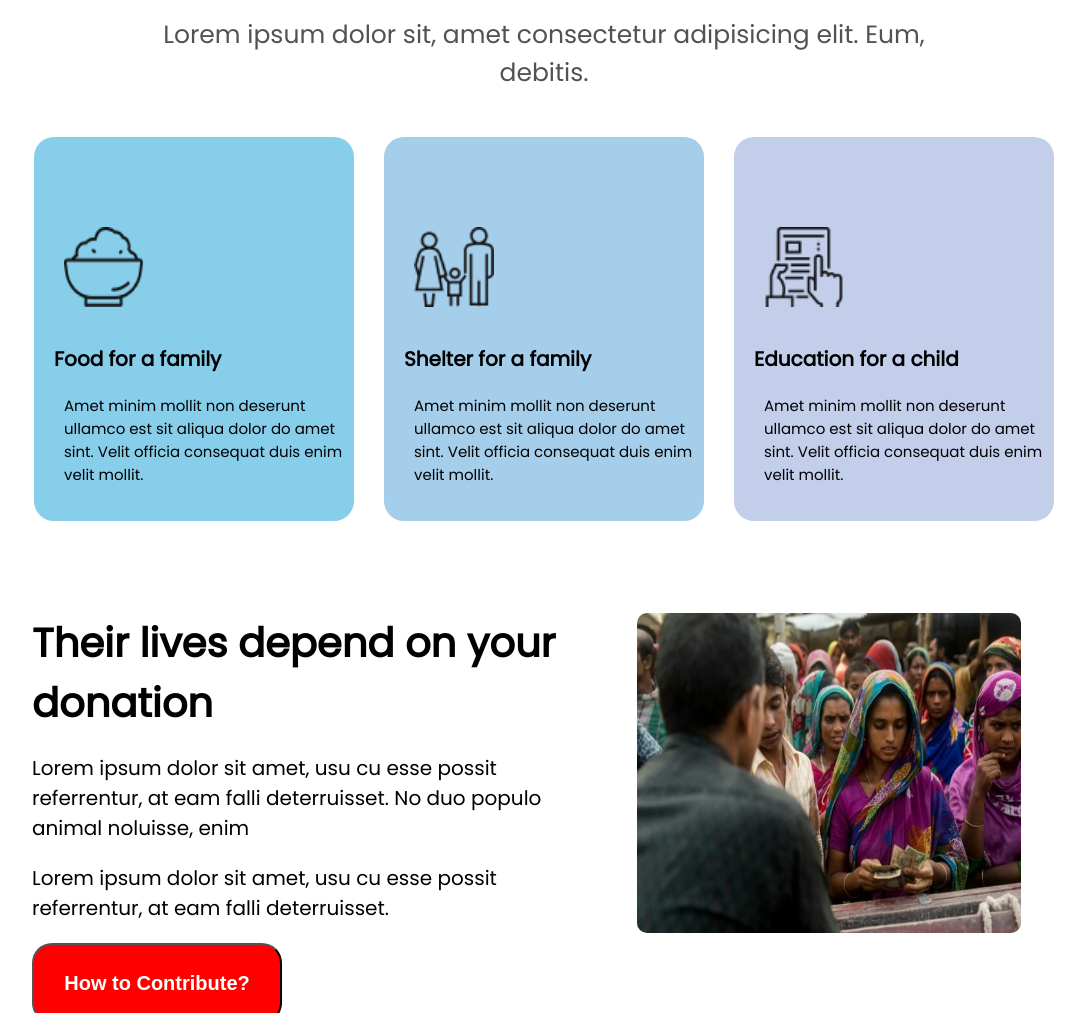
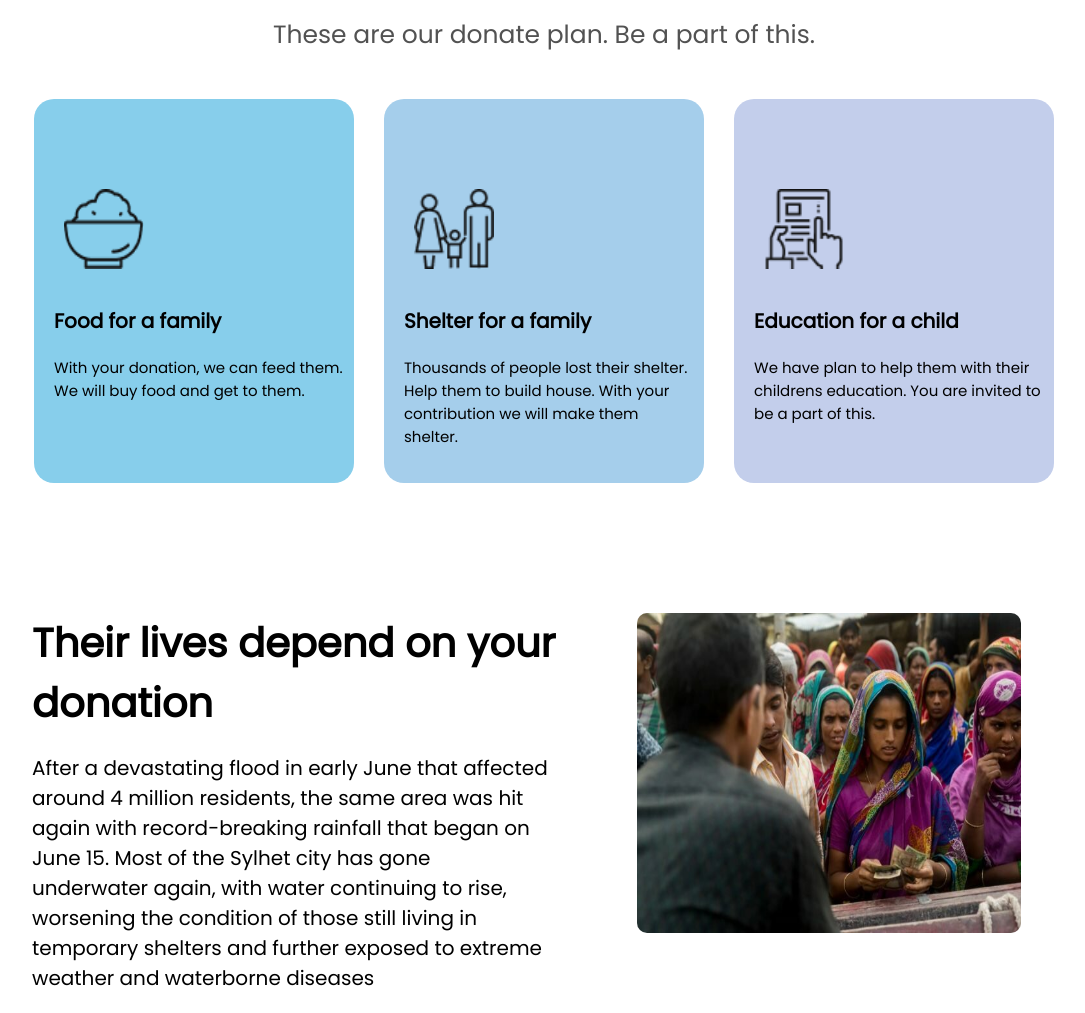
Before and after one commit to mahmudpias/ass1-donate, a plain HTML site: page index.html in a window 1280 px wide. Shown: the part 1787-2800 px from the top of the page, without its empty margins (96-1181 px from the left). Drawn offline with Linux system fonts and the light colour scheme.

Commit message:
all done

```diff
--- a/index.html
+++ b/index.html
@@ -15,12 +15,12 @@
 <body>
     <div class="first full">
         <h1>Let's Help Those Who Are More In Need</h1>
-        <p class="medtext">Lorem ipsum dolor sit, amet consectetur adipisicing elit. Eum, debitis.</p>
+        <p class="medtext">Your little help can feed them.</p>
         <button class="donatebtn">Donate Now</button>
     </div>
     <div class="sec full" vv>
         <h1 class="heading">Donate Today</h1>
-        <p class="medtext">Lorem ipsum dolor sit, amet consectetur adipisicing elit. Eum, debitis.</p>
+        <p class="medtext">Donate whatever you can.</p>
         <div class="tkcards">
             <p>100tk</p>
             <p class="selected">200tk</p>
@@ -33,41 +33,35 @@
     </div>
     <div class="thi full">
         <h1 class="heading">Our Donate Plan</h1>
-        <p class="medtext">Lorem ipsum dolor sit, amet consectetur adipisicing elit. Eum, debitis.</p>
+        <p class="medtext">These are our donate plan. Be a part of this.</p>
         <div class="donatecards">
             <div class="dcard1">
                 <img src="food.png" alt="">
                 <h1 class="cardh1">Food for a family</h1>
-                <p>Amet minim mollit non deserunt
-                    ullamco est sit aliqua dolor do amet
-                    sint. Velit officia consequat duis enim
-                    velit mollit.</p>
+                <p>With your donation, we can feed them. We will buy food and get to them.</p>
             </div>
             <div class="dcard2">
                 <img src="shelter.png" alt="">
                 <h1 class="cardh1">Shelter for a family</h1>
-                <p>Amet minim mollit non deserunt
-                    ullamco est sit aliqua dolor do amet
-                    sint. Velit officia consequat duis enim
-                    velit mollit.</p>
+                <p>Thousands of people lost their shelter. Help them to build house. With your contribution we will make
+                    them shelter.</p>
             </div>
             <div class="dcard3">
                 <img src="education.png" alt="">
                 <h1 class="cardh1">Education for a child</h1>
-                <p>Amet minim mollit non deserunt
-                    ullamco est sit aliqua dolor do amet
-                    sint. Velit officia consequat duis enim
-                    velit mollit.</p>
+                <p>We have plan to help them with their childrens education. You are invited to be a part of this.</p>
             </div>
         </div>
     </div>
     <div class="fou full">
         <div class="half-width hw1">
             <h1>Their lives depend on your donation</h1>
-            <p>Lorem ipsum dolor sit amet, usu cu esse possit
-                referrentur, at eam falli deterruisset. No duo populo
-                animal noluisse, enim</p>
-            <p>Lorem ipsum dolor sit amet, usu cu esse possit referrentur, at eam falli deterruisset.</p>
+            <p>After a devastating flood in early June that affected around 4 million residents, the same area was hit
+                again with record-breaking rainfall that began on June 15. Most of the Sylhet city has gone underwater
+                again, with water continuing to rise, worsening the condition of those still living in temporary
+                shelters and further exposed to extreme weather and waterborne diseases</p>
+            <p>The flood has affected nearly 7 million people throughout Bangladesh-worst-flood-hit areas. Most of the
+                affected communities are already living in poor conditions</p>
             <button class="contribtn">How to Contribute?</button>
         </div>
         <div class="half-width hw2">
@@ -80,16 +74,16 @@
         </div>
         <div class="half-width hw2">
             <h1>They need us to survive</h1>
-            <p>Lorem ipsum dolor sit amet, usu cu esse possit
-                referrentur, at eam falli deterruisset. No duo populo
-                animal noluisse, enim</p>
-            <p>Lorem ipsum dolor sit amet, usu cu esse possit referrentur, at eam falli deterruisset.</p>
+            <p>The flood inundation has submerged houses, wells, latrines and agricultural lands disrupting basic
+                services and forcing families to seek shelter. Thousands of families are facing severe shortage of food,
+                drinking water and sanitation which can result in outbreak of widespread waterborne diseases.</p>
+            <p>Children are also highly vulnerable to snake bites and drowning in such situation.</p>
             <button class="contribtn">How to Contribute?</button>
         </div>
     </div>
     <div class="six full">
         <h1 class="heading">Get My Updates</h1>
-        <p class="medtext">Lorem ipsum dolor sit, amet consectetur adipisicing elit. Eum, debitis.</p>
+        <p class="medtext">Provide your email and register to get our donation updates.</p>
         <div class="form">
             <input class="email" type="text" placeholder="Email">
             <input class="subs" type="button" value="Subscribe">
--- a/style.css
+++ b/style.css
@@ -144,7 +144,7 @@ button:hover {
 
 .donatecards p {
     font-size: 15px;
-    margin: 0 0 30px 30px;
+    margin: 0 10px 30px 20px;
     text-align: left;
 }
 
```
